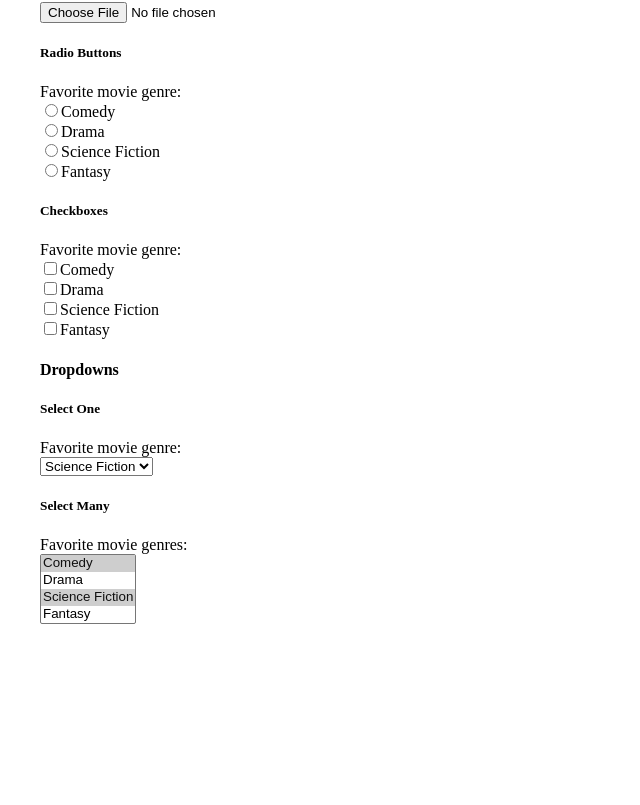
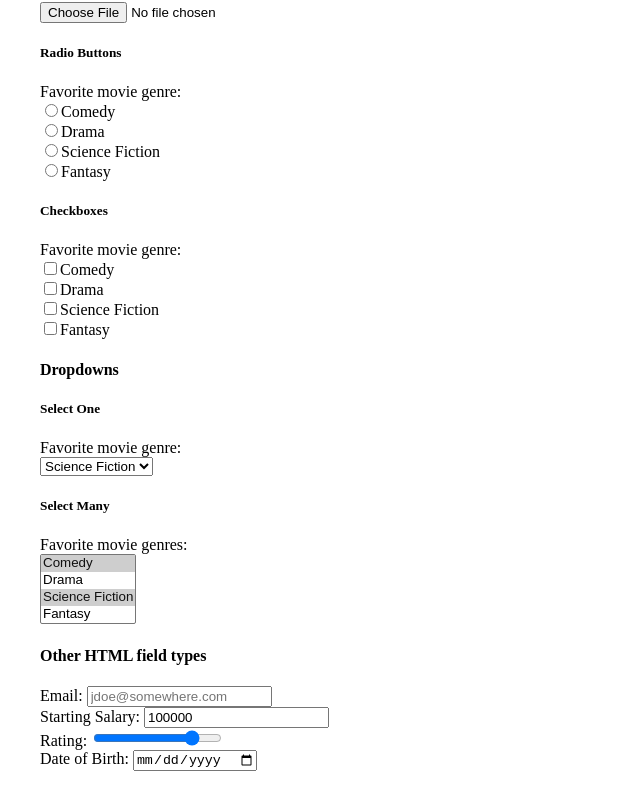
Before and after one commit to leekristen090/kambas-react-web-app, a React (Vite) app: page / in a window 1280 px wide. Shown: the part 2776-3581 px from the top of the page, without its empty margins (0-640 px from the left). Before the commit the page ends 3441 px from the top, so only its background shows below. Built offline with nearby package versions, Linux system fonts and the light colour scheme.

Commit message:
other html field types

```diff
--- a/src/Labs/Lab1/index.tsx
+++ b/src/Labs/Lab1/index.tsx
@@ -228,13 +228,29 @@
 
             <h5>Select Many</h5>
             <label htmlFor={"wd-select-many-genre"}>Favorite movie genres:</label><br/>
-            <select id={"wd-select-many-genre"} multiple>
+            <select multiple id={"wd-select-many-genre"} >
                 <option selected value={"COMEDY"}>Comedy</option>
                 <option value={"DRAMA"}>Drama</option>
                 <option selected value={"SCIFI"}>Science Fiction</option>
                 <option value={"FANTASY"}>Fantasy</option>
             </select>
 
+            <h4>Other HTML field types</h4>
+            <label htmlFor={"wd-text-fields-email"}>Email: </label>
+            <input type={"email"} placeholder={"jdoe@somewhere.com"} id={"wd-text-fields-email"}/><br/>
+            <label htmlFor={"wd-text-fields-salary-start"}>Starting Salary: </label>
+            <input type={"number"}
+                   id={"wd-text-fields-salary-start"}
+                   placeholder={"1000"}
+                   value={"100000"}/> <br/>
+            <label htmlFor={"wd-text-fields-rating"}>Rating: </label>
+            <input type={"range"}
+                   id={"wd-text-fields-rating"}
+                   placeholder={"Doe"}
+                   max={"5"}
+                   value={"4"}/> <br/>
+            <label htmlFor={"wd-text-fields-dob"}>Date of Birth: </label>
+            <input type={"date"} id={"wd-text-fields-dob"} placeholder={"2000-01-21"}/> <br/>
 
         </div>
     );
```
